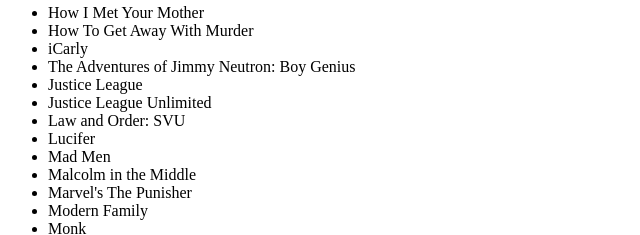
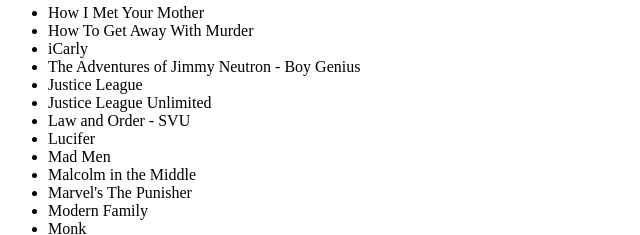
Before and after one commit to asuhail1270106/ITMD-413_FP, a plain HTML site: page index.html in a window 1280 px wide. Shown: the part 336-571 px from the top of the page, 0-640 px from the left. Drawn offline with Linux system fonts and the light colour scheme.

Commit message:
Add files via upload

```diff
--- a/index.html
+++ b/index.html
@@ -24,10 +24,10 @@
     <li>How I Met Your Mother</li>
     <li>How To Get Away With Murder</li>
     <li>iCarly</li>
-    <li>The Adventures of Jimmy Neutron: Boy Genius</li>
+    <li>The Adventures of Jimmy Neutron - Boy Genius</li>
     <li>Justice League</li>
     <li>Justice League Unlimited</li>
-    <li>Law and Order: SVU</li>
+    <li>Law and Order - SVU</li>
     <li>Lucifer</li>
     <li>Mad Men</li>
     <li>Malcolm in the Middle</li>
```
